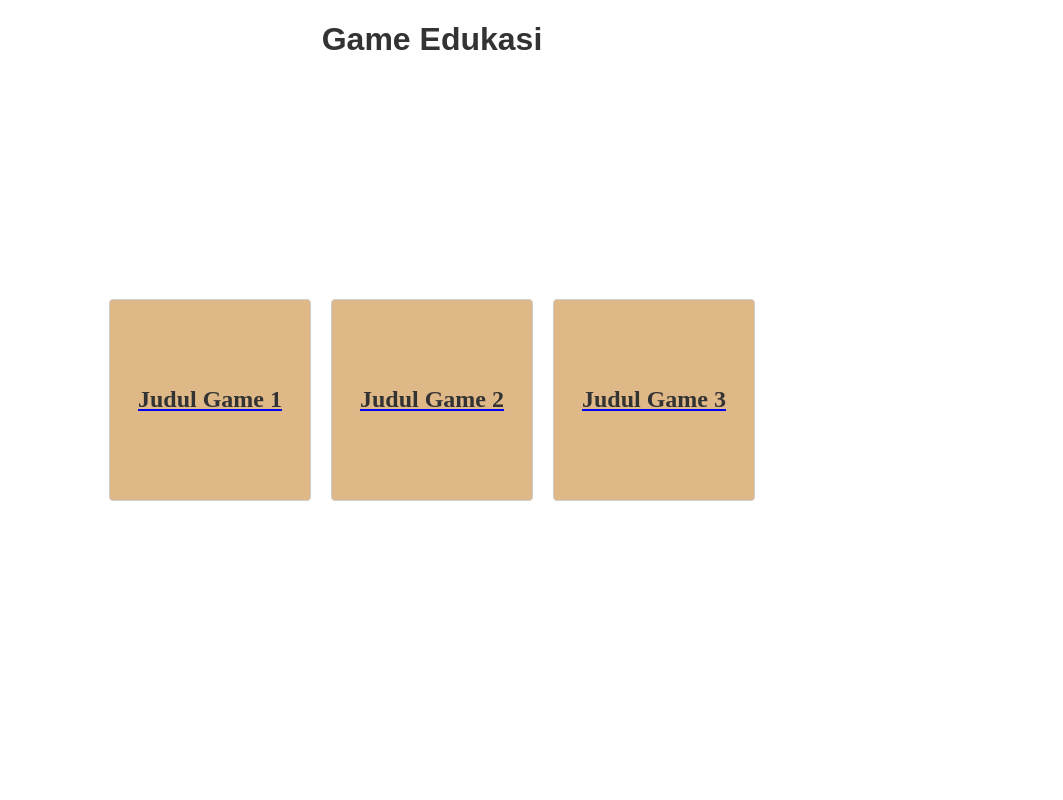
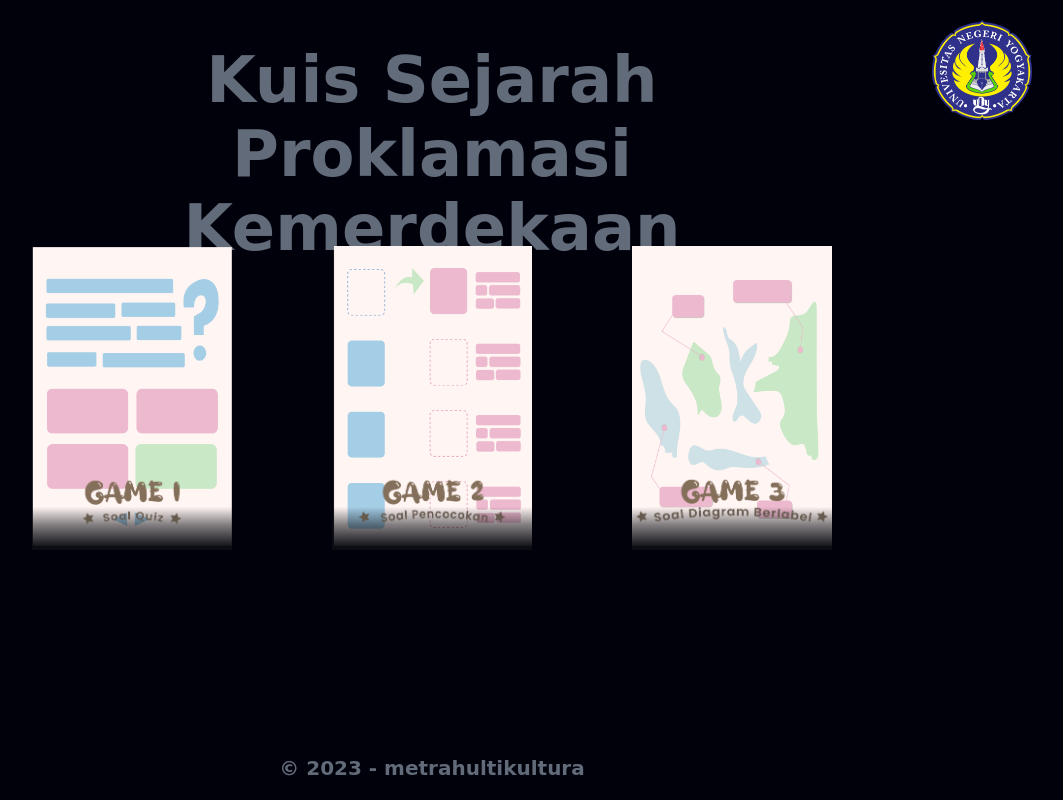
Before and after one commit to satriatama/GameEdukasi, a plain HTML site: page index.html in a window 1280 px wide. Shown: the whole page, without its empty margins (208-1271 px from the left). Drawn offline with Linux system fonts and the light colour scheme.

Commit message:
final project

```diff
--- /dev/null
+++ b/gamecss.css
@@ -0,0 +1,34 @@
+/*
+make iframe full screen and responsive
+*/
+.frame{
+    width: 100%;
+    height: 100%;
+    border: none;
+    position: absolute;
+    top: 0;
+    left: 0;
+}
+body{
+    margin: 0;
+    padding: 0;
+    background-color: #000000;
+}
+.btn{
+    position: absolute;
+    top: 10px;
+    right: 10px;
+    padding: 10px 20px;
+    background-color: #0C134F;
+    color: #ffffff;
+    text-decoration: none;
+    border-radius: 4px;
+    transition: background-color 0.5s;
+    font-family: 'Press Start 2P', cursive;
+    font-size: 16px;
+    font-weight: bold;
+}
+.btn:hover{
+    background-color: #1D267D;
+
+}
--- a/index.html
+++ b/index.html
@@ -1,28 +1,56 @@
 <!DOCTYPE html>
-<html>
+<html lang="en">
 <head>
-  <link rel="stylesheet" type="text/css" href="styles.css">
+    <meta charset="UTF-8">
+    <meta http-equiv="X-UA-Compatible" content="IE=edge">
+    <meta name="viewport" content="width=device-width, initial-scale=1.0">
+    <title>Document</title>
+    <link rel="stylesheet" href="styles.css">
 </head>
 <body>
-    <h1>Game Edukasi</h1>
-  <div class="container">
-    <a href="Game1.html">
+    <h1>Kuis Sejarah Proklamasi Kemerdekaan</h1>
+    <img src="R.png" alt="Logo UNY" class="logo-uny">
+    <a href="Game3.html" alt="Game 1" target="_blank">
         <div class="card">
-        <h2> Judul Game 1</h2>
+          <div class="wrapper">
+            <img src="CoverGame1.png" class="cover-image" />
+          </div>
+          <img src="JudulGame1.png" class="title" />
+          <img src="Icon1.png" class="character" />
+          <div class="description">
+            <p>Dalam permainan ini kalian akan menjawab soal-soal yang berhubungan dengan proses proklamasi kemerdekaan</p>
+          </div>
         </div>
-    </a>
+      </a>
 
-    <a href="Game2.html">
+      <a href="Game2.html" alt="Game 2" target="_blank">
         <div class="card">
-        <h2>Judul Game 2</h2>
+          <div class="wrapper">
+            <img src="CoverGame2.png" class="cover-image" />
+          </div>
+          <img src="JudulGame2.png" class="title" />
+          <img src="Icon2.png" class="character" />
+          <div class="description">
+            <p>Dalam permainan ini kalian akan mencocokan jawaban dan soal yang tersedia</p>
+          </div>
         </div>
-    </a>
+      </a>
 
-    <a href="Game3.html">
+      <a href="Game1.html" alt="Game 3" target="_blank">
         <div class="card">
-        <h2>Judul Game 3</h2>
+          <div class="wrapper">
+            <img src="CoverGame3.png" class="cover-image" />
+          </div>
+          <img src="JudulGame3.png" class="title" />
+          <img src="Icon3.png" class="character" />
+          <div class="description">
+            <p>Dalam permainan ini kalian akan mencocokan tempat bersejarah tentang kemerdekaan Indonesia</p>
+          </div>
         </div>
-    </a>
-  </div>
+      </a>
+
+    <footer>
+        <p>© 2023 - metrahultikultura</p>
+    </footer>
 </body>
 </html>
--- a/styles.css
+++ b/styles.css
@@ -1,35 +1,159 @@
-h1{
-    text-align: center;
-    color: #333;
-    font-family: sans-serif;
-    font-size: 2rem;
+:root {
+  --card-height: 300px;
+  --card-width: calc(var(--card-height) / 1.5);
 }
-
-
-.container {
+* {
+  box-sizing: border-box;
+}
+body {
+  width: 100vw;
+  height: 100vh;
+  margin: 0;
   display: flex;
   justify-content: center;
   align-items: center;
-    height: 80vh;
+  background: #01010c;
 }
 
+/*set logo uny to right top*/
+.logo-uny{
+  position: absolute;
+  top: 0;
+  right: 0;
+  width: 100px;
+  height: 100px;
+  margin: 20px;
+  margin-right: 40px;
+}
+h1{
+  color: #626b79;
+  text-align: center;
+  position: absolute;
+  font: 4em 'Press Start 2P', cursive;
+  font-weight: bold;
+  top: 0;
+  left: 50%;
+  transform: translate(-50%, 0);
+}
 .card {
-    width: 200px;
-    height: 200px;
-    background-color: burlywood;
-    border: 1px solid #ccc;
-    border-radius: 4px;
-    margin: 10px;
+  width: var(--card-width);
+  height: var(--card-height);
+  position: relative;
   display: flex;
   justify-content: center;
-    align-items: center;
-    transition: transform 0.3s;
+  align-items: flex-end;
+  padding: 0 36px;
+  perspective: 2500px;
+  margin: 0 50px;
 }
 
-  .card:hover {
-    transform: scale(1.1);
+.cover-image {
+  width: 100%;
+  height: 100%;
+  object-fit: cover;
 }
 
-  h2 {
-    color: #333;
+.wrapper {
+  transition: all 0.5s;
+  position: absolute;
+  width: 100%;
+  z-index: -1;
 }
+
+.card:hover .wrapper {
+  transform: perspective(900px) translateY(-5%) rotateX(25deg) translateZ(0);
+  box-shadow: 2px 35px 32px -8px rgba(0, 0, 0, 0.75);
+  -webkit-box-shadow: 2px 35px 32px -8px rgba(0, 0, 0, 0.75);
+  -moz-box-shadow: 2px 35px 32px -8px rgba(0, 0, 0, 0.75);
+}
+
+.wrapper::before,
+.wrapper::after {
+  content: "";
+  opacity: 0;
+  width: 100%;
+  height: 80px;
+  transition: all 0.5s;
+  position: absolute;
+  left: 0;
+}
+.wrapper::before {
+  top: 0;
+  height: 100%;
+  background-image: linear-gradient(
+    to top,
+    transparent 46%,
+    rgba(12, 13, 19, 0.5) 68%,
+    rgba(12, 13, 19) 97%
+  );
+}
+.wrapper::after {
+  bottom: 0;
+  opacity: 1;
+  background-image: linear-gradient(
+    to bottom,
+    transparent 46%,
+    rgba(12, 13, 19, 0.5) 68%,
+    rgba(12, 13, 19) 97%
+  );
+}
+
+.card:hover .wrapper::before,
+.wrapper::after {
+  opacity: 1;
+}
+
+.card:hover .wrapper::after {
+  height: 120px;
+}
+.title {
+  width: 100%;
+  transition: transform 0.5s;
+  position: absolute;
+  top: 65%;
+}
+.card:hover .title {
+  transform: translate3d(0%, -50px, 100px);
+}
+
+.character {
+  width: 100%;
+  opacity: 0;
+  transition: all 0.5s;
+  position: absolute;
+  z-index: -1;
+}
+
+.card:hover .character {
+  opacity: 1;
+  transform: translate3d(0%, -30%, 100px);
+}
+
+.description {
+  width: 100%;
+  opacity: 0;
+  transition: all 0.3s;
+  position: absolute;
+  top: 300px;
+  padding: 0 20px 20px;
+  color: #626b79;
+  font-family: "Press Start 2P", cursive;
+  font-size: 1.0em;
+  font-weight: bold;
+  text-align: center;
+}
+
+.card:hover .description {
+  opacity: 1;
+}
+
+footer {
+  position: absolute;
+  bottom: 0;
+  width: 100%;
+  text-align: center;
+  color: #626b79;
+  font-family: "Press Start 2P", cursive;
+  font-size: 1.25em;
+  font-weight: bold;
+}
```
Also changed, not shown: Game1.html (+21 -3 lines), Game2.html (+21 -3 lines), Game3.html (+21 -3 lines), CoverGame1.png (added), CoverGame2.png (added), CoverGame3.png (added), Icon1.png (added), Icon2.png (added), Icon3.png (added), JudulGame1.png (added), JudulGame2.png (added), JudulGame3.png (added), R.png (added), dark_rider-cover.jpg (added). Lines whose indentation alone changed are shown as unchanged.
